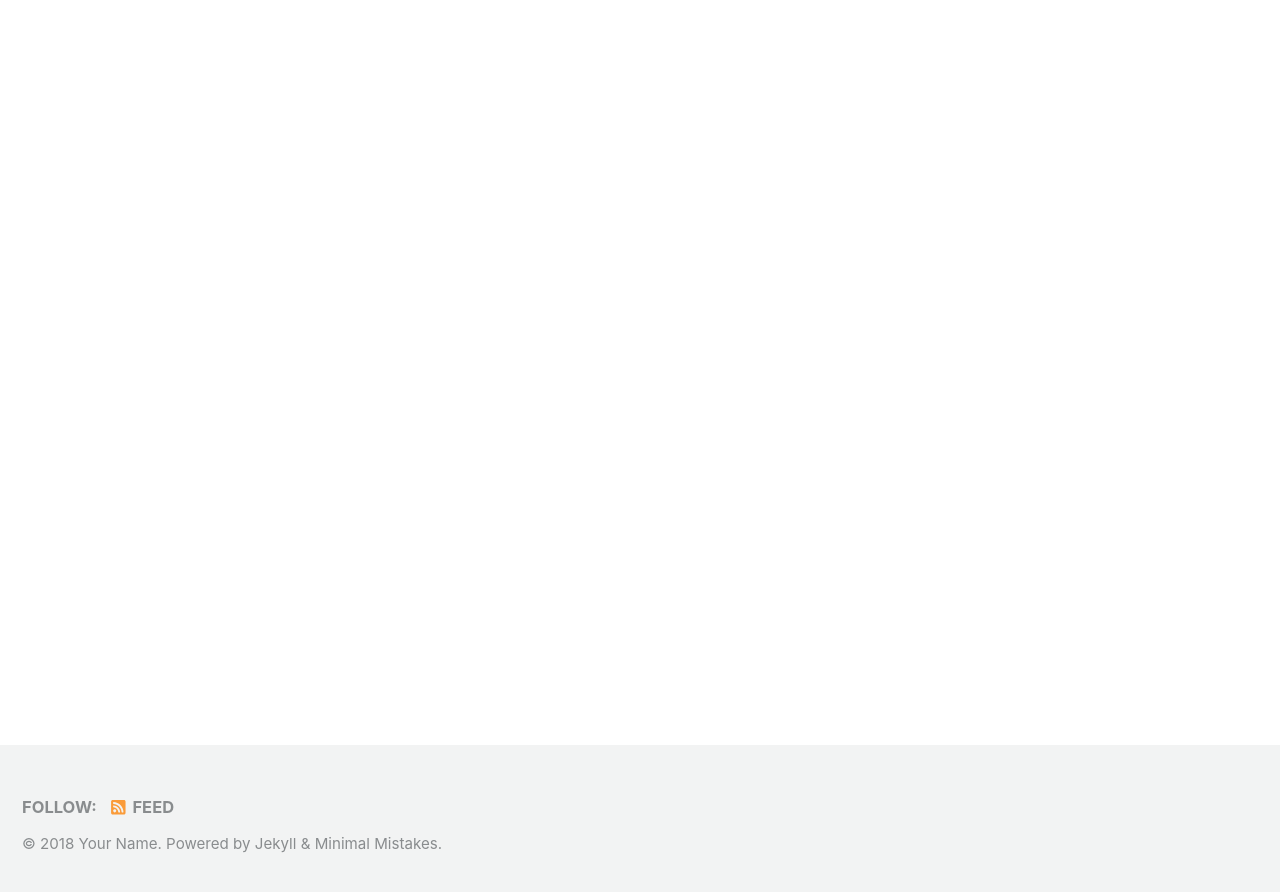
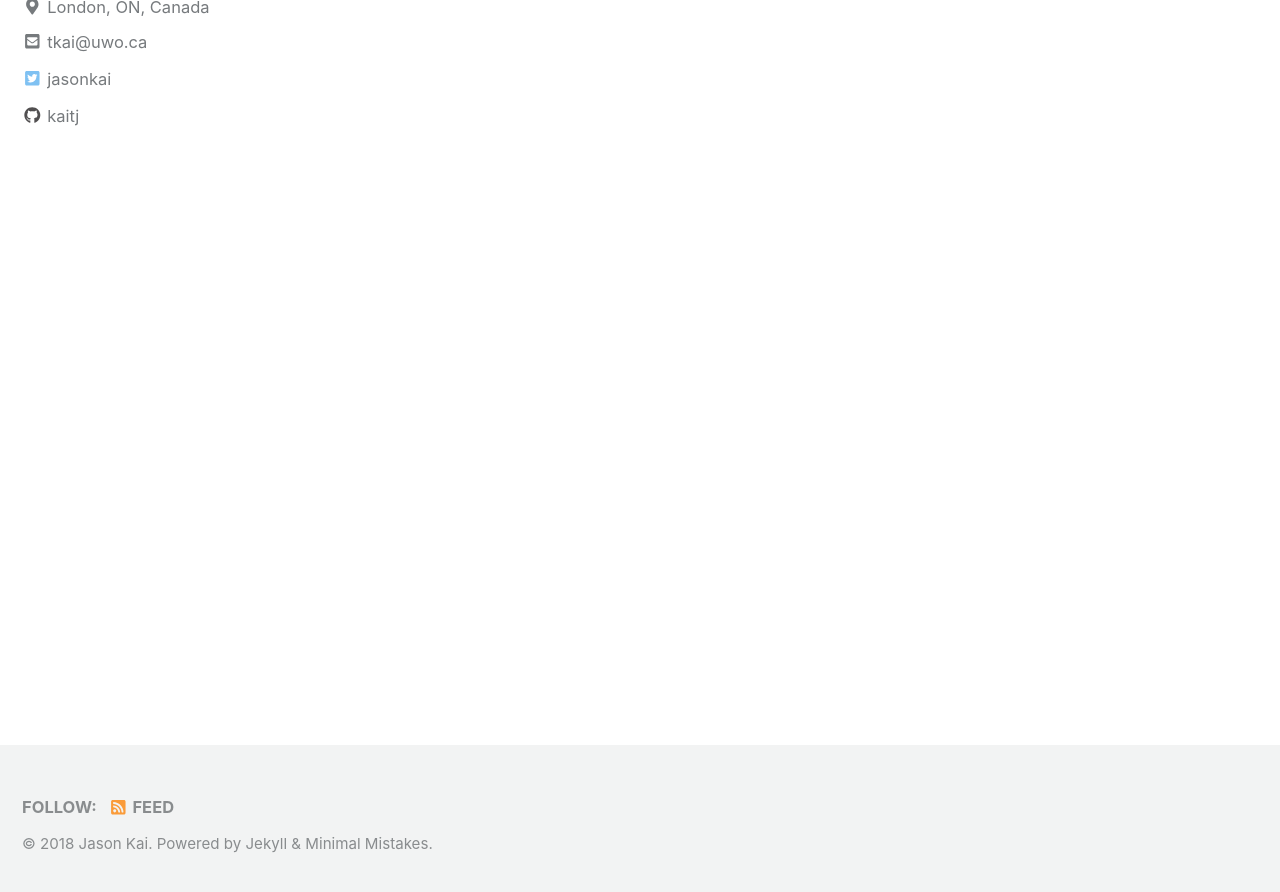
Before and after one commit to kaitj/kaitj.github.io, a Jekyll site: the page built from index.html, in a window 1280 px wide and 900 px high, scrolled down 222 px. Shown: the top 892 px of the window. Built offline with Jekyll 4.4.1, drawn with Linux system fonts in a browser that asks for light colours; cached includes are drawn as plain includes; nearby versions of some CDN libraries; the list of posts is cut into pages by our own code; some of the changed text lies outside the part shown.

Commit message:
update _config.yml with personal info

```diff
--- a/_config.yml
+++ b/_config.yml
@@ -10,22 +10,23 @@
 # Review documentation to determine if you should use `theme` or `remote_theme`
 # https://mmistakes.github.io/minimal-mistakes/docs/quick-start-guide/#installing-the-theme
 
-# theme                  : "minimal-mistakes-jekyll"
+theme                    : "minimal-mistakes-jekyll"
 # remote_theme           : "mmistakes/minimal-mistakes"
 minimal_mistakes_skin    : "default" # "air", "aqua", "contrast", "dark", "dirt", "neon", "mint", "plum", "sunrise"
 
 # Site Settings
 locale                   : "en-US"
-title                    : "Site Title"
+title                    : "Jason Kai"
 title_separator          : "-"
-name                     : "Your Name"
-description              : "An amazing website."
-url                      : # the base hostname & protocol for your site e.g. "https://mmistakes.github.io"
+name                     : "Jason Kai"
+description              : "Portoflio"
+url                      : https://kaitj.github.io # the base hostname & protocol for your site e.g. "https://mmistakes.github.io"
 baseurl                  : # the subpath of your site, e.g. "/blog"
-repository               : # GitHub username/repo-name e.g. "mmistakes/minimal-mistakes"
+repository               : kaitj/kaitj.github.io # GitHub username/repo-name e.g. "mmistakes/minimal-mistakes"
 teaser                   : # path of fallback teaser image, e.g. "/assets/images/500x300.png"
-# breadcrumbs            : false # true, false (default)
-words_per_minute         : 200
+breadcrumbs              : false # true, false (default)
+words_per_minute         : 160
+future                   : true
 comments:
   provider               : # false (default), "disqus", "discourse", "facebook", "google-plus", "staticman", "staticman_v2", "utterances", "custom"
   disqus:
@@ -80,7 +81,7 @@ naver_site_verification  :
 
 # Social Sharing
 twitter:
-  username               :
+  username               : "jasonkai"
 facebook:
   username               :
   app_id                 :
@@ -103,27 +104,27 @@ analytics:
 
 # Site Author
 author:
-  name             : "Your Name"
+  name             : "Jason Kai"
   avatar           : # path of avatar image, e.g. "/assets/images/bio-photo.jpg"
-  bio              : "I am an amazing person."
-  location         : "Somewhere"
+  bio              : "PhD Candidate, Self Proclaimed Foodie, Amateur Photographer"
+  location         : "London, ON, Canada"
   email            :
   links:
-    - label: "Email"
+    - label: "tkai@uwo.ca"
       icon: "fas fa-fw fa-envelope-square"
-      # url: mailto:your.name@email.com
+      url: mailto:tkai@uwo.ca
     - label: "Website"
       icon: "fas fa-fw fa-link"
       # url: "https://your-website.com"
-    - label: "Twitter"
+    - label: "jasonkai"
       icon: "fab fa-fw fa-twitter-square"
-      # url: "https://twitter.com/"
+      url: "https://twitter.com/jasonkai"
     - label: "Facebook"
       icon: "fab fa-fw fa-facebook-square"
       # url: "https://facebook.com/"
-    - label: "GitHub"
+    - label: "kaitj"
       icon: "fab fa-fw fa-github"
-      # url: "https://github.com/"
+      url: "https://github.com/kaitj"
     - label: "Instagram"
       icon: "fab fa-fw fa-instagram"
       # url: "https://instagram.com/"
```
